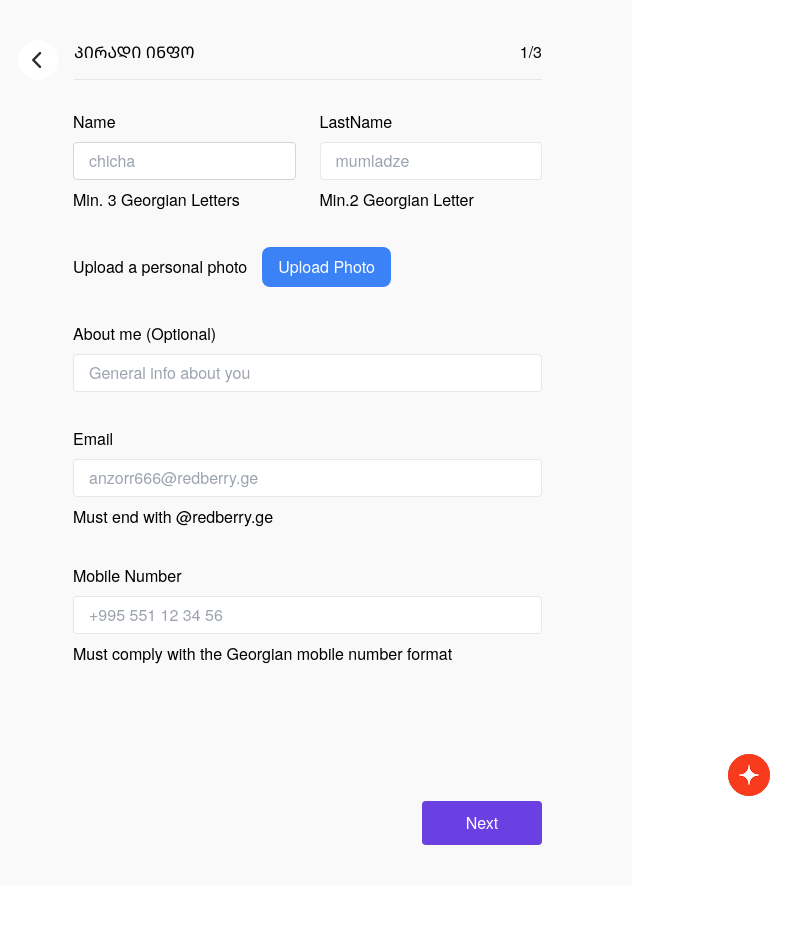
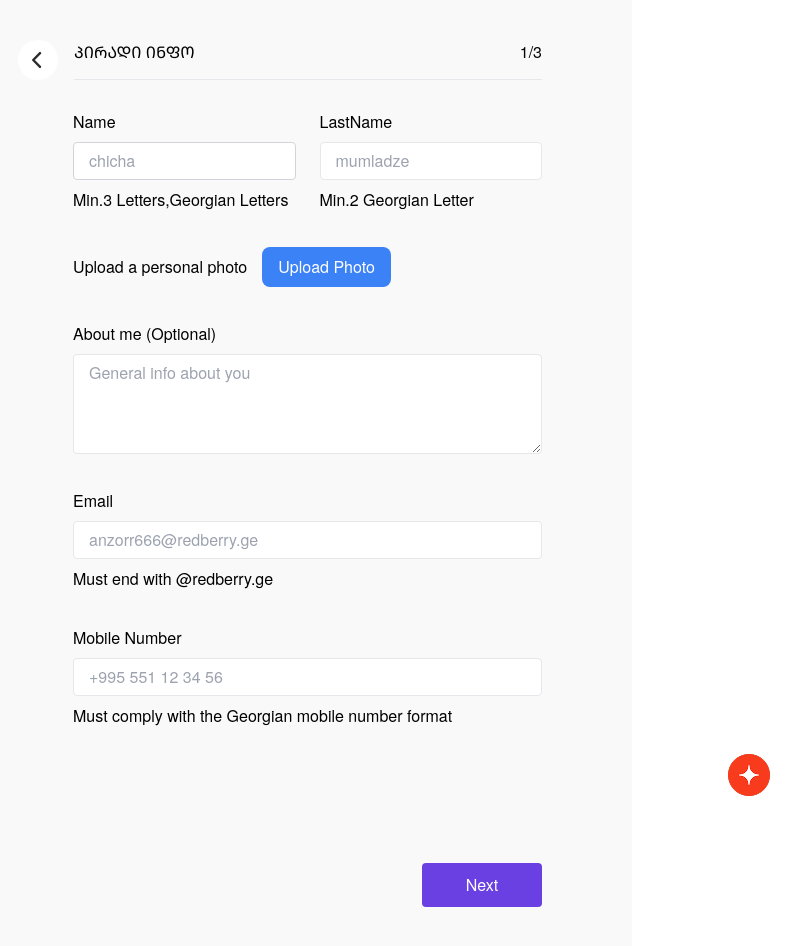
Before and after one commit to Tailung1/Redberry-Bootcamp-6, a React (Vite) app: page /personal in a window 1280 px wide. Shown: the whole page, without its empty margins (72-873 px from the left). Before the commit the page ends 885 px from the top, so only its background shows below. Built offline with nearby package versions, Linux system fonts and the light colour scheme; a web font is replaced by a local one.

Commit message:
done name validation

```diff
--- a/src/components/Personal.tsx
+++ b/src/components/Personal.tsx
@@ -89,6 +89,10 @@ export default function Personal() {
                         value: 3,
                         message: "Min. 3 Georgian Letters",
                       },
+                      pattern: {
+                        value: /^[\u10A0-\u10FF]+$/, // This regex matches Georgian letters only
+                        message: "Only Georgian letters are allowed", // Error message if input doesn't match the pattern
+                      },
                     })}
                     type='text'
                     id='name'
@@ -124,7 +128,7 @@ export default function Personal() {
                     {errors.name.message}
                   </p>
                 ) : (
-                  <p>Min. 3 Georgian Letters</p>
+                  <p>Min.3 Letters,Georgian Letters</p>
                 )}
               </div>
 
@@ -160,12 +164,11 @@ export default function Personal() {
             {/* About Me Section */}
             <div className='flex flex-col gap-[8px]'>
               <label htmlFor='optional'>About me (Optional)</label>
-              <input
+              <textarea
                 {...register("optional")}
-                type='text'
                 id='optional'
                 placeholder='General info about you'
-                className='1px border rounded-[4px] px-[15px] py-[6px] font-[16px]'
+                className='1px border rounded-[4px] px-[15px] py-[6px] font-[16px ] h-[100px]'
               />
             </div>
 
```
